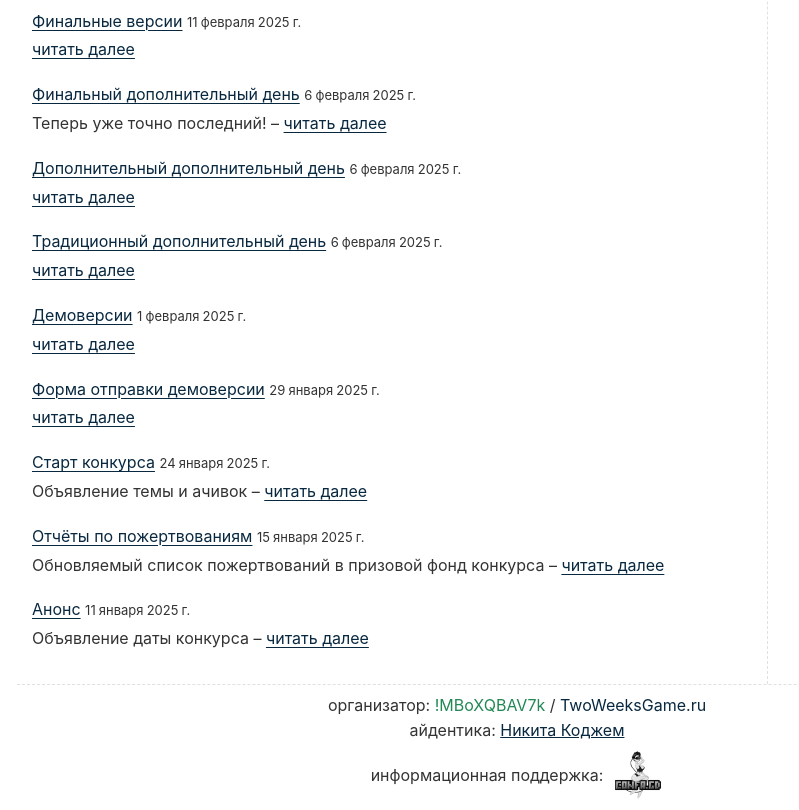
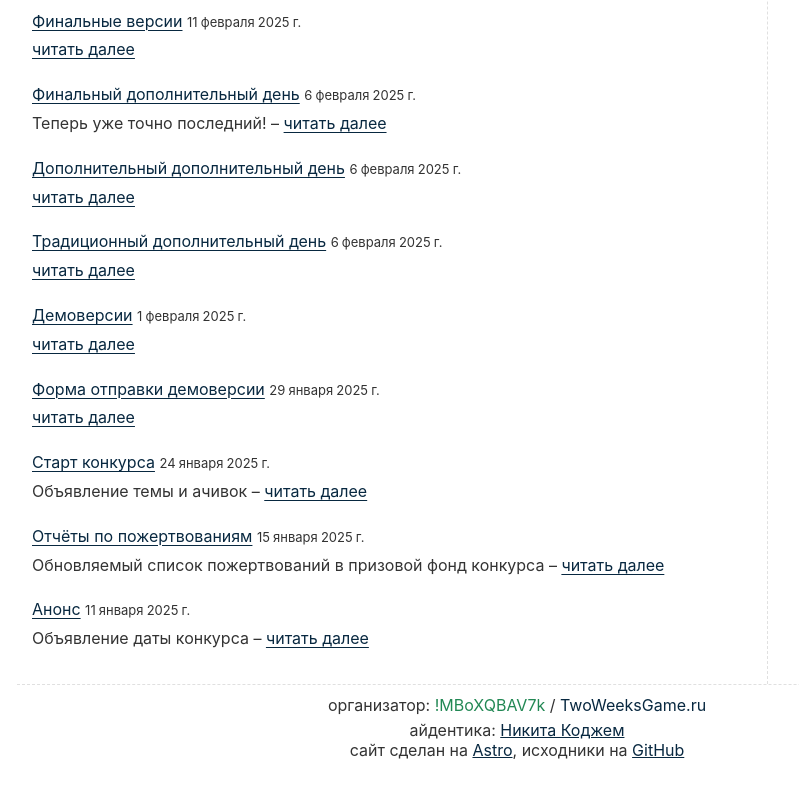
Before and after one commit to twoweeks/twg27-blog, an Astro site: page / in a window 1280 px wide. Shown: the part 932-1742 px from the top of the page, without its empty margins (123-922 px from the left). After the commit the page ends 1702 px from the top, so only its background shows below. Built offline with nearby package versions, Linux system fonts and the light colour scheme; Astro itself is replaced by a stand-in of ours.

Commit message:
fix: footer

```diff
--- a/src/components/Footer.astro
+++ b/src/components/Footer.astro
@@ -1,7 +1,3 @@
----
-import confagdLogo from '../assets/shared/confagd.webp';
----
-
 <footer class="footer">
 	<div>
 		организатор: <span class="tripcode">!MBoXQBAV7k</span> / <a
@@ -15,29 +11,11 @@ import confagdLogo from '../assets/shared/confagd.webp';
 		айдентика: <a href="https://cojam.ru">Никита Коджем</a>
 	</div>
 
-	<div class="footer__supporters">
-		<span>информационная поддержка:</span>
-		<ul>
-			<li>
-				<a href="https://confa.gd" title="confa.gd"
-					><img
-						src={confagdLogo.src}
-						width={confagdLogo.width}
-						height={confagdLogo.height}
-						alt="confa.gd"
-					/></a
-				>
-			</li>
-		</ul>
-	</div>
-
-	{
-		/* <div style="margin-top: 5px;">
+	<div>
 		сайт сделан на <a href="https://astro.build">Astro</a>, исходники на <a
 			href="https://github.com/twoweeks/twg27-blog">GitHub</a
 		>
-	</div> */
-	}
+	</div>
 </footer>
 
 <style>
```
